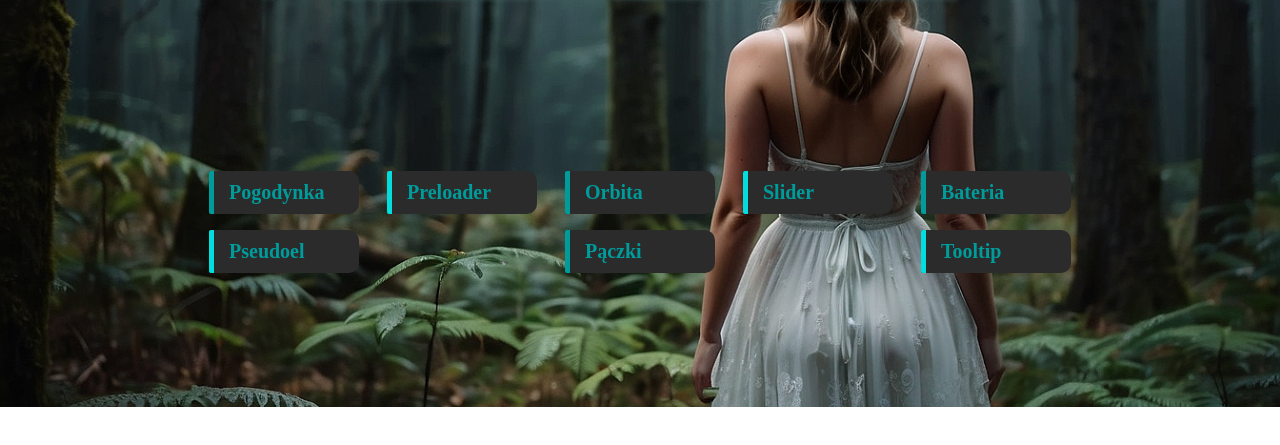
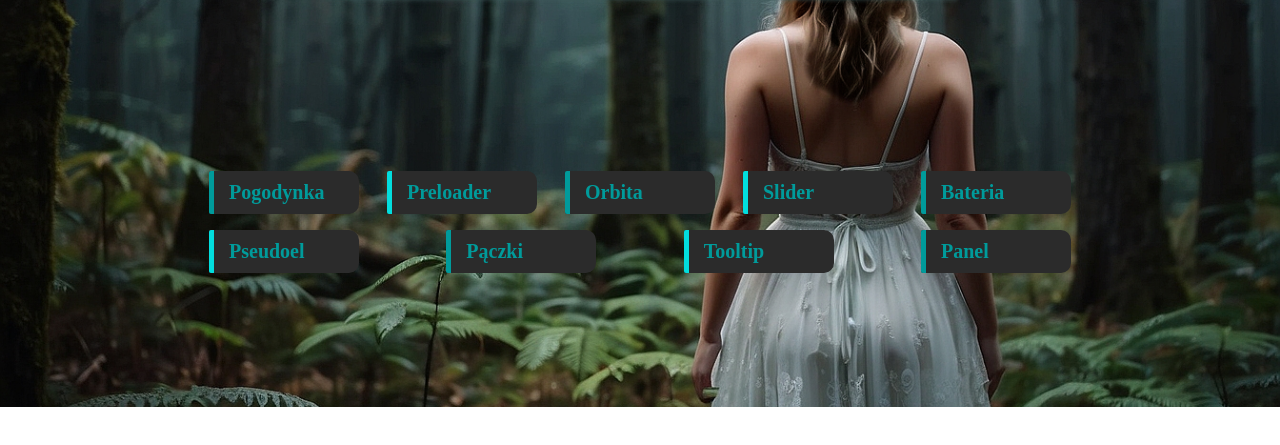
Before and after one commit to SchoolWG/example, a plain HTML site: page index.html in a window 1280 px wide. Shown: the part 323-768 px from the top of the page. Drawn offline with Linux system fonts and the light colour scheme; a web font is replaced by a local one.

Commit message:
Update index.html

```diff
--- a/index.html
+++ b/index.html
@@ -127,6 +127,7 @@
                     <li><a href="pseudoelementy.html">Pseudoel</a></li>
                     <li><a href="paczek.html">Pączki</a></li>
                     <li><a href="tooltip.html">Tooltip</a></li>
+                    <li><a href="DOMcw2.html">Panel</a></li>
                     <!-- <li><a href="animacja_hamburger_kostka.html">Kostka</a></li> -->
                 </ul>
             </section>
```
